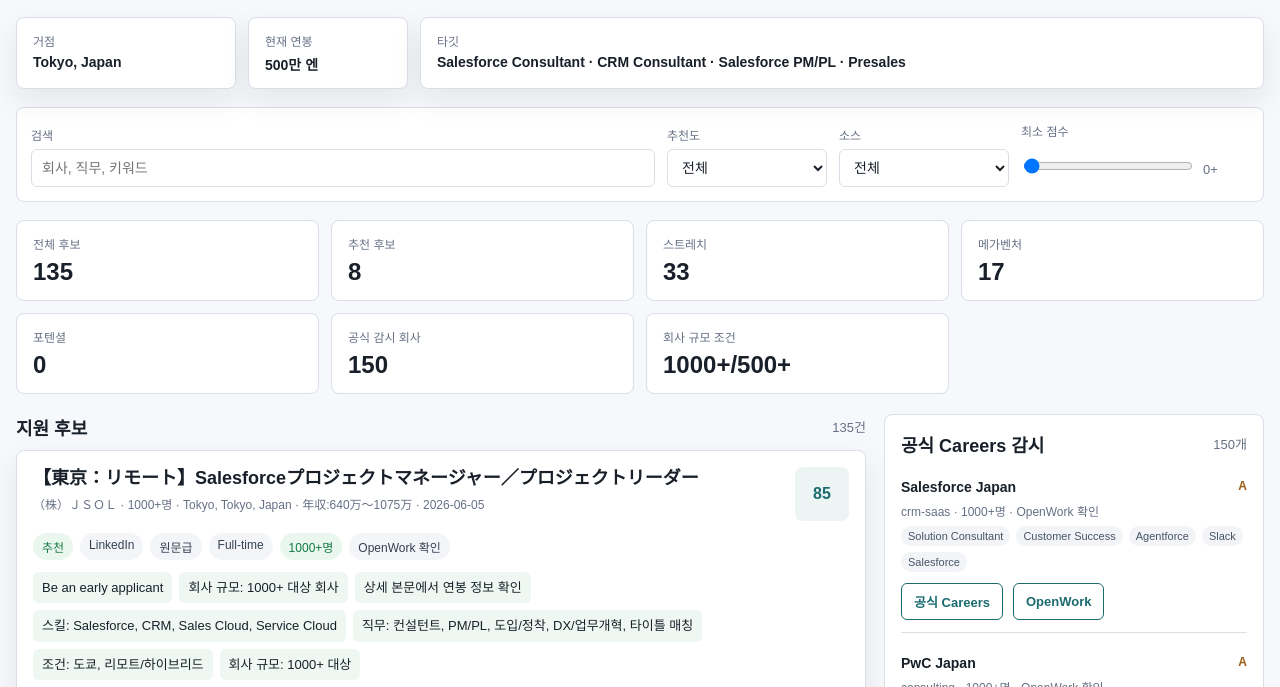
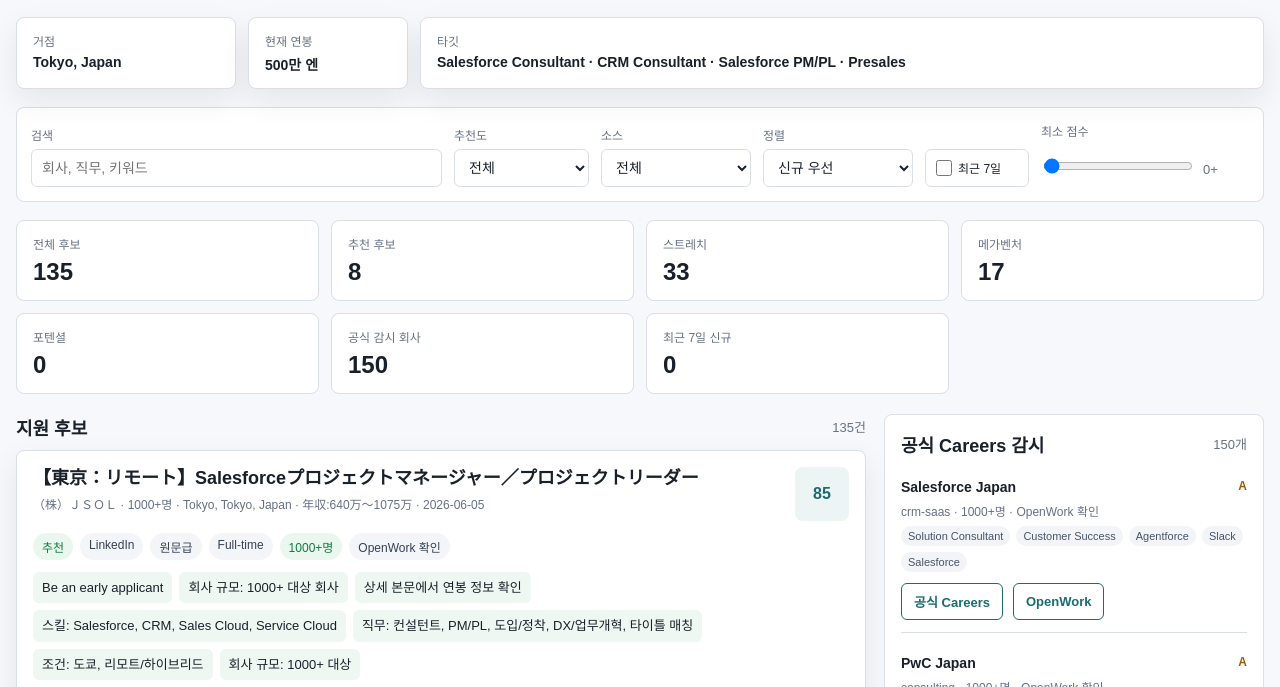
Before and after one commit to beomsung0503-oss/job-radar, a plain HTML site: page index.html in a window 1280 px wide. Shown: the part 103-790 px from the top of the page. Drawn offline with Linux system fonts and the light colour scheme.

Commit message:
Deploy job radar

```diff
--- a/app.js
+++ b/app.js
@@ -13,6 +13,8 @@
   search: document.querySelector("#search-input"),
   fit: document.querySelector("#fit-filter"),
   source: document.querySelector("#source-filter"),
+  sort: document.querySelector("#sort-filter"),
+  newOnly: document.querySelector("#new-only-filter"),
   score: document.querySelector("#score-filter"),
   scoreOutput: document.querySelector("#score-output"),
   total: document.querySelector("#metric-total"),
@@ -21,6 +23,7 @@
   megaventure: document.querySelector("#metric-megaventure"),
   potential: document.querySelector("#metric-potential"),
   companies: document.querySelector("#metric-companies"),
+  recent: document.querySelector("#metric-recent"),
   resultCount: document.querySelector("#result-count"),
   companyCount: document.querySelector("#company-count"),
   jobsList: document.querySelector("#jobs-list"),
@@ -72,8 +75,7 @@
 }
 
 function isPotential(job) {
-  return Boolean(job.potentialSignal)
-    || (job.reasons || []).some((item) => item.includes("포텐셜") || item.includes("第二新卒") || item.includes("育成"));
+  return Boolean(job.potentialSignal);
 }
 
 function ventureLabel(item) {
@@ -160,6 +162,7 @@
   if (query && !haystack.includes(query)) return false;
   if (fit !== "all" && job.fit !== fit) return false;
   if (source !== "all" && job.source !== source) return false;
+  if (els.newOnly.checked && !isNewJob(job)) return false;
   if ((job.score || 0) < minScore) return false;
   return true;
 }
@@ -177,10 +180,33 @@
   return Date.now() - firstSeen.getTime() <= 7 * 24 * 60 * 60 * 1000;
 }
 
+function dateValue(value) {
+  if (!value) return 0;
+  const date = new Date(value);
+  return Number.isNaN(date.getTime()) ? 0 : date.getTime();
+}
+
+function sortVisibleJobs(items) {
+  const mode = els.sort.value;
+  const byScore = (job) => Number(job.score || 0);
+  const byFirstSeen = (job) => dateValue(job.firstSeenAt);
+  const byLastSeen = (job) => dateValue(job.lastSeenAt);
+  const comparers = {
+    fresh: (a, b) => Number(isNewJob(b)) - Number(isNewJob(a))
+      || byScore(b) - byScore(a)
+      || byFirstSeen(b) - byFirstSeen(a),
+    score: (a, b) => byScore(b) - byScore(a)
+      || byFirstSeen(b) - byFirstSeen(a),
+    recent: (a, b) => byFirstSeen(b) - byFirstSeen(a)
+      || byScore(b) - byScore(a),
+    lastSeen: (a, b) => byLastSeen(b) - byLastSeen(a)
+      || byScore(b) - byScore(a)
+  };
+  return [...items].sort(comparers[mode] || comparers.fresh);
+}
+
 function renderJobs() {
-  const visible = jobs
-    .filter(isVisible)
-    .sort((a, b) => (b.score || 0) - (a.score || 0));
+  const visible = sortVisibleJobs(jobs.filter(isVisible));
 
   els.scoreOutput.textContent = `${els.score.value}+`;
   els.resultCount.textContent = `${visible.length}건`;
@@ -253,6 +279,7 @@
   els.stretch.textContent = String(jobs.filter((job) => job.fit === "stretch").length);
   els.megaventure.textContent = String(jobs.filter(isMegaVenture).length);
   els.potential.textContent = String(jobs.filter(isPotential).length);
+  els.recent.textContent = String(jobs.filter(isNewJob).length);
 }
 
 function renderProfile() {
@@ -278,7 +305,7 @@
 }
 
 function bindFilters() {
-  [els.search, els.fit, els.source, els.score].forEach((el) => {
+  [els.search, els.fit, els.source, els.sort, els.newOnly, els.score].forEach((el) => {
     el.addEventListener("input", renderJobs);
     el.addEventListener("change", renderJobs);
   });
--- a/index.html
+++ b/index.html
@@ -58,6 +58,19 @@
           </select>
         </label>
         <label>
+          <span>정렬</span>
+          <select id="sort-filter">
+            <option value="fresh">신규 우선</option>
+            <option value="score">점수순</option>
+            <option value="recent">최근 발견순</option>
+            <option value="lastSeen">최근 확인순</option>
+          </select>
+        </label>
+        <label class="check-control">
+          <input id="new-only-filter" type="checkbox">
+          <span>최근 7일</span>
+        </label>
+        <label>
           <span>최소 점수</span>
           <input id="score-filter" type="range" min="0" max="100" value="0">
         </label>
@@ -90,8 +103,8 @@
           <strong id="metric-companies">0</strong>
         </article>
         <article>
-          <span>회사 규모 조건</span>
-          <strong id="metric-excluded">1000+/500+</strong>
+          <span>최근 7일 신규</span>
+          <strong id="metric-recent">0</strong>
         </article>
       </section>
 
--- a/styles.css
+++ b/styles.css
@@ -127,7 +127,7 @@
 
 .toolbar {
   display: grid;
-  grid-template-columns: minmax(260px, 1fr) 160px 170px 170px 46px;
+  grid-template-columns: minmax(240px, 1fr) 135px 150px 150px 104px 150px 46px;
   align-items: end;
   gap: 12px;
   padding: 14px;
@@ -154,6 +154,27 @@
 
 input[type="range"] {
   padding: 0;
+}
+
+input[type="checkbox"] {
+  width: 16px;
+  min-height: 16px;
+  margin: 0;
+}
+
+.check-control {
+  min-height: 38px;
+  grid-template-columns: 16px 1fr;
+  align-items: center;
+  align-self: end;
+  border: 1px solid var(--line);
+  border-radius: 6px;
+  background: #fff;
+  padding: 8px 10px;
+}
+
+.check-control span {
+  color: var(--ink);
 }
 
 output {
```
Also changed, not shown: 1 other file.
